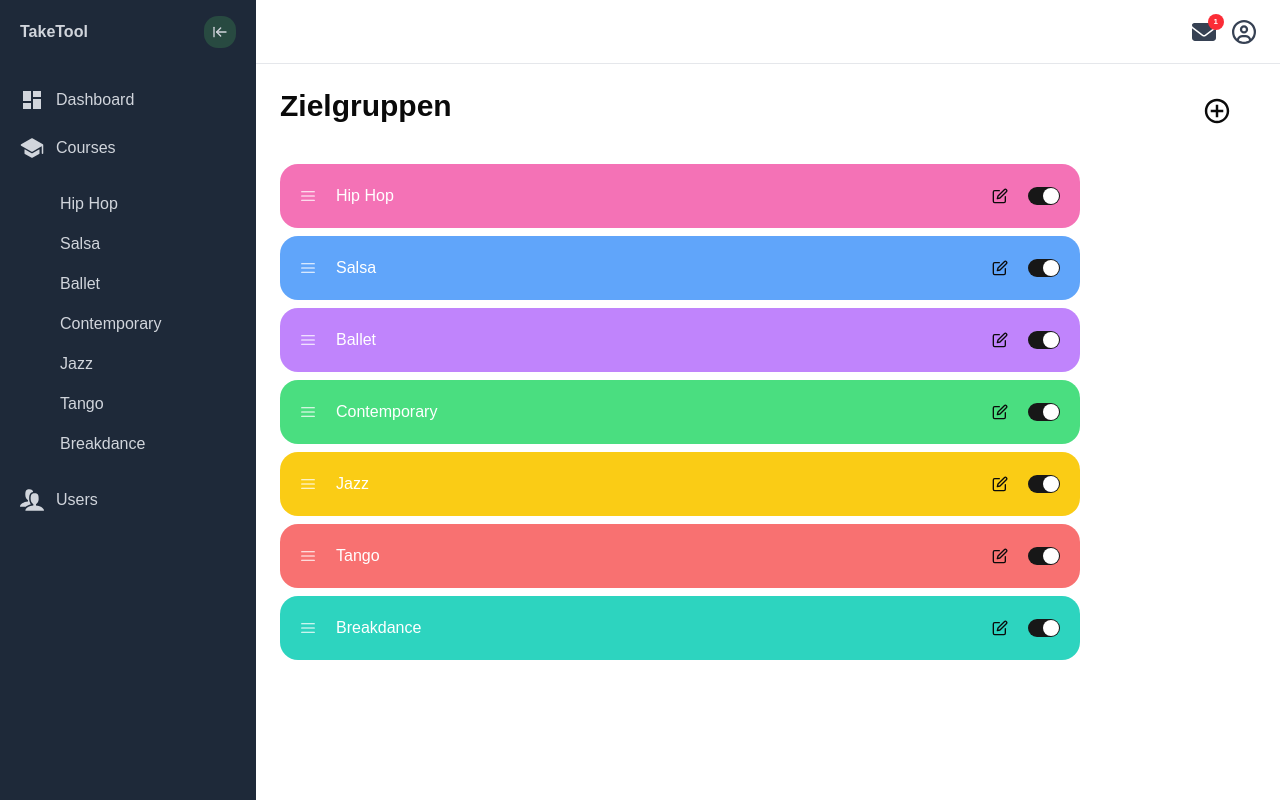
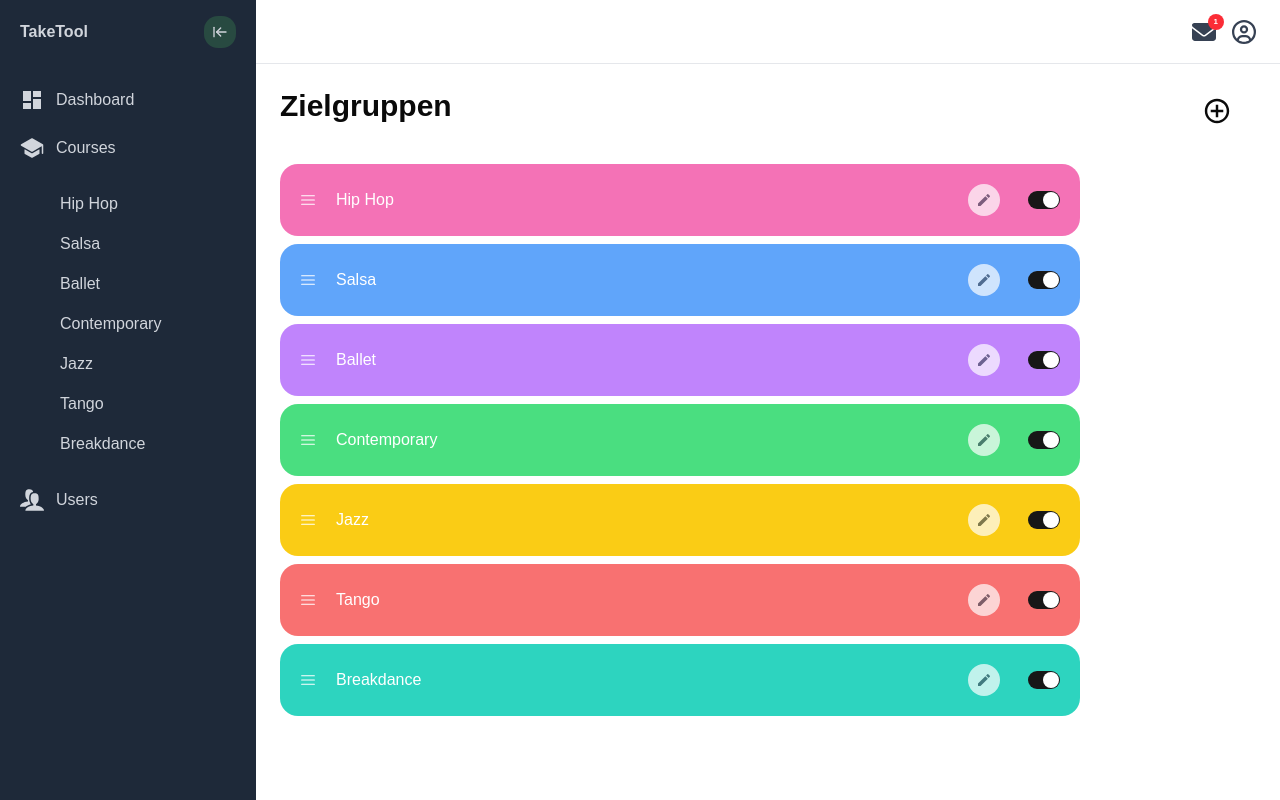
Before and after one commit to Make66/wbs-dancedesk, a React (Vite) app in the folder customerApp/: page /courses in a window 1280 px wide. Built offline with nearby package versions, Linux system fonts and the light colour scheme.

Commit message:
courseTargets - edit

```diff
--- a/customerApp/src/components/courses/CourseTargetItem.tsx
+++ b/customerApp/src/components/courses/CourseTargetItem.tsx
@@ -1,6 +1,6 @@
 import { useSortable } from "@dnd-kit/sortable";
 import { RxHamburgerMenu } from "react-icons/rx";
-import { FiEdit } from "react-icons/fi";
+import { MdEdit } from "react-icons/md";
 import { MdDelete } from "react-icons/md";
 import { MdInsertEmoticon } from "react-icons/md";
 import { CSS } from "@dnd-kit/utilities";
@@ -20,8 +20,12 @@ type CourseTargetItemProps = {
 
 const CourseTargetItem = ({ courseTarget }: CourseTargetItemProps) => {
   const [isEditable, setIsEditable] = useState(false);
+  const [color, setColor] = useState(courseTarget.color);
+  const [name, setName] = useState(courseTarget.name);
   const toggleCourseTargetActive = useCourseTargetsStore((state) => state.toggleCourseTargetActive);
   const deleteCourseTarget = useCourseTargetsStore((state) => state.deleteCourseTarget);
+  const updateCourseTarget = useCourseTargetsStore((state) => state.updateCourseTarget);
+  const updateColor = useCourseTargetsStore((state) => state.updateColor);
 
   const { attributes, listeners, setNodeRef, transform, transition, isDragging } = useSortable({
     id: courseTarget.id,
@@ -31,6 +35,12 @@ const CourseTargetItem = ({ courseTarget }: CourseTargetItemProps) => {
   const style = {
     transform: CSS.Transform.toString(transform),
     transition,
+  };
+
+  const handleSubmit = (e: React.FormEvent) => {
+    e.preventDefault();
+    updateCourseTarget(courseTarget.id, { name: name, color: color });
+    setIsEditable(false);
   };
 
   return (
@@ -56,10 +66,12 @@ const CourseTargetItem = ({ courseTarget }: CourseTargetItemProps) => {
             <Link to={`/courses/${courseTarget.id}`}>{courseTarget.name}</Link>
           </div>
 
-          <div className="flex items-center gap-5">
+          <div className="flex items-center gap-7">
             {courseTarget.isActive ? (
               <button className="cursor-pointer" onClick={() => setIsEditable(!isEditable)}>
-                <FiEdit />
+                <div className="bg-white p-2 rounded-full opacity-70">
+                  <MdEdit className="fill-gray-600" />
+                </div>
               </button>
             ) : (
               <button
@@ -82,10 +94,22 @@ const CourseTargetItem = ({ courseTarget }: CourseTargetItemProps) => {
       </div>
       {isEditable && (
         <div className="h-28">
-          <form action="" className="px-5 py-7 flex justify-between items-center">
+          <form onSubmit={handleSubmit} className="px-5 py-7 flex justify-between items-center">
             <div className="flex items-center gap-6">
-              <Input type="text" className="w-100" label="Name" defaultValue={courseTarget.name} />
-              <ColorPicker initialColor={courseTarget.color} />
+              <Input
+                type="text"
+                className="w-100"
+                label="Name"
+                value={name}
+                onChange={(e) => setName(e.target.value)}
+              />
+              <ColorPicker
+                color={color}
+                onChange={(newColor) => {
+                  setColor(newColor);
+                  updateColor(courseTarget.id, newColor);
+                }}
+              />
               <MdInsertEmoticon className="text-5xl cursor-pointer text-gray-600" />
             </div>
             <Button type="submit" size="lg">
--- a/customerApp/src/components/ui/button.tsx
+++ b/customerApp/src/components/ui/button.tsx
@@ -5,7 +5,7 @@ import { Slot } from "radix-ui";
 import { cn } from "../../lib/utils";
 
 const buttonVariants = cva(
-  "group/button inline-flex shrink-0 items-center justify-center rounded-lg border border-transparent bg-clip-padding text-sm font-medium whitespace-nowrap transition-all outline-none select-none focus-visible:border-ring focus-visible:ring-3 focus-visible:ring-ring/50 active:not-aria-[haspopup]:translate-y-px disabled:pointer-events-none disabled:opacity-50 aria-invalid:border-destructive aria-invalid:ring-3 aria-invalid:ring-destructive/20 dark:aria-invalid:border-destructive/50 dark:aria-invalid:ring-destructive/40 [&_svg]:pointer-events-none [&_svg]:shrink-0 [&_svg:not([class*='size-'])]:size-4",
+  "group/button inline-flex shrink-0 items-center justify-center rounded-lg border border-transparent bg-clip-padding text-sm font-medium whitespace-nowrap transition-all outline-none select-none focus-visible:border-ring focus-visible:ring-3 focus-visible:ring-ring/50 active:not-aria-[haspopup]:translate-y-px disabled:pointer-events-none disabled:opacity-50 aria-invalid:border-destructive aria-invalid:ring-3 aria-invalid:ring-destructive/20 dark:aria-invalid:border-destructive/50 dark:aria-invalid:ring-destructive/40 [&_svg]:pointer-events-none [&_svg]:shrink-0 [&_svg:not([class*='size-'])]:size-4 cursor-pointer",
   {
     variants: {
       variant: {
--- a/customerApp/src/components/ui/colorPicker.tsx
+++ b/customerApp/src/components/ui/colorPicker.tsx
@@ -1,9 +1,8 @@
-import { useState } from "react";
 import { Popover, PopoverContent, PopoverTrigger } from "../../components/ui/popover";
 
 type ColorPickerProps = {
-  initialColor?: string;
-  onChange?: (color: string) => void;
+  color: string;
+  onChange: (color: string) => void;
 };
 
 const PRESET_COLORS = [
@@ -17,37 +16,28 @@ const PRESET_COLORS = [
   ["#d4d4d8", "#a1a1aa", "#71717a", "#52525b", "#3f3f46"],
 ];
 
-export function ColorPicker({ initialColor, onChange }: ColorPickerProps) {
-  const [color, setColor] = useState(initialColor || "#ef4444");
-
-  const handleChange = (newColor: string) => {
-    setColor(newColor);
-    onChange?.(newColor);
-  };
-
+export function ColorPicker({ color, onChange }: ColorPickerProps) {
   return (
     <Popover>
-      {/* Trigger (dein Kreis) */}
       <PopoverTrigger asChild>
         <button
+          type="button"
           className="w-10 h-10 rounded-full border shadow cursor-pointer"
           style={{ backgroundColor: color }}
         />
       </PopoverTrigger>
 
-      {/* Inhalt */}
       <PopoverContent className="w-56 p-4 space-y-4">
         <div className="text-sm font-medium">Farbe wählen</div>
 
-        {/* Presets */}
         <div className="flex flex-wrap gap-2">
           {PRESET_COLORS.map((preset) =>
             preset.map((pre) => {
-              const isActive = color.toLowerCase() === pre.toLowerCase();
+              const isActive = color?.toLowerCase() === pre.toLowerCase();
               return (
                 <button
                   key={pre}
-                  onClick={() => handleChange(pre)}
+                  onClick={() => onChange(pre)}
                   className={`w-8 h-8 rounded-full border-2 transition ${
                     isActive ? "border-black scale-110" : "border-transparent"
                   }`}
@@ -57,12 +47,10 @@ export function ColorPicker({ initialColor, onChange }: ColorPickerProps) {
             }),
           )}
         </div>
-
-        {/* HEX Input */}
         <input
           type="text"
           value={color}
-          onChange={(e) => handleChange(e.target.value)}
+          onChange={(e) => onChange(e.target.value)}
           className="w-full border rounded px-2 py-1 text-sm"
         />
       </PopoverContent>
--- a/customerApp/src/stores/useCourseTargetsStore.ts
+++ b/customerApp/src/stores/useCourseTargetsStore.ts
@@ -81,6 +81,8 @@ type CourseTargetsStore = {
   reorderCourseTargets: (activeId: string, overId: string) => void;
   addCourseTarget: (input?: CreateCourseTargetInput) => void;
   deleteCourseTarget: (id: string) => void;
+  updateCourseTarget: (id: string, data: { name: string; color: string }) => void;
+  updateColor: (id: string, color: string) => void;
 };
 
 export const useCourseTargetsStore = create<CourseTargetsStore>()(
@@ -122,6 +124,20 @@ export const useCourseTargetsStore = create<CourseTargetsStore>()(
           };
         }),
 
+      updateCourseTarget: (id, data) =>
+        set((state) => ({
+          courseTargets: state.courseTargets.map((item) =>
+            item.id === id ? { ...item, ...data } : item,
+          ),
+        })),
+
+      updateColor: (id, color) =>
+        set((state) => ({
+          courseTargets: state.courseTargets.map((item) =>
+            item.id === id ? { ...item, color } : item,
+          ),
+        })),
+
       deleteCourseTarget: (id) =>
         set((state) => ({
           courseTargets: withUpdatedSeq(
```
